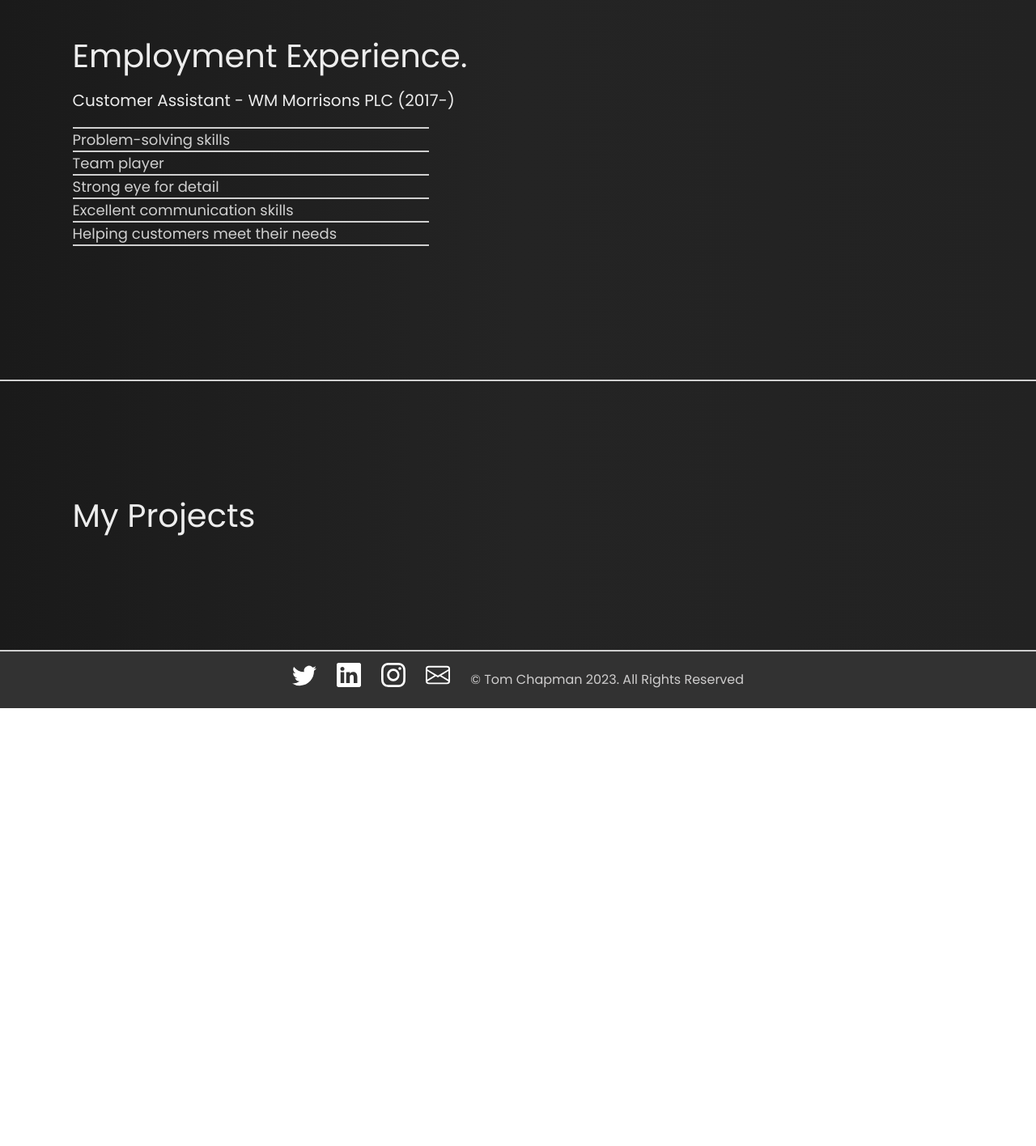
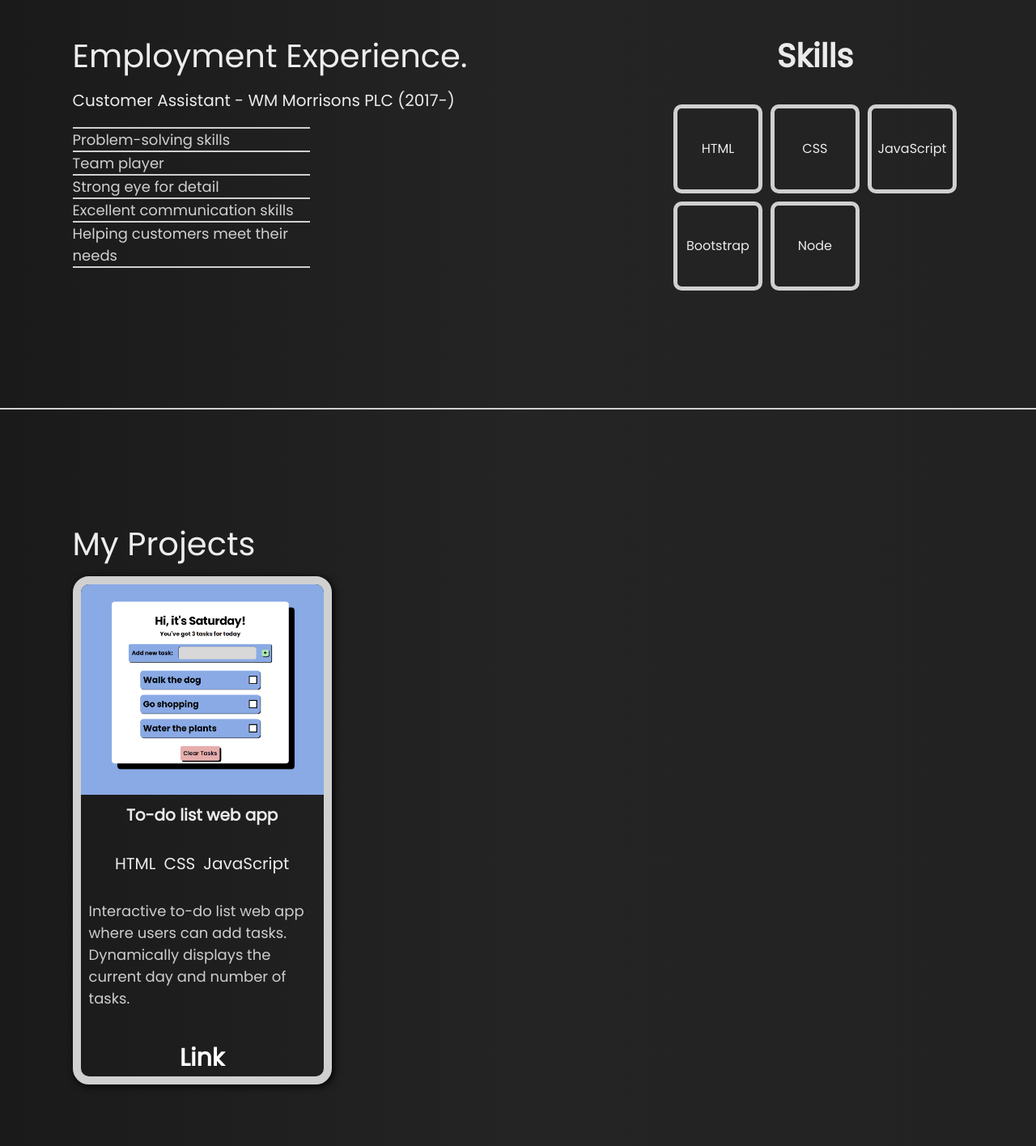
Before and after one commit to tomchaweb/portfolio, a plain HTML site: page index.html in a window 1280 px wide. Shown: the part 1244-2660 px from the top of the page at 81% size. Before the commit the page ends 2119 px from the top, so only its background shows below. Drawn offline with Linux system fonts and the light colour scheme.

Commit message:
Add files via upload

```diff
--- a/index.html
+++ b/index.html
@@ -16,11 +16,11 @@
 
     <nav>
         <h2>Tom Chapman | <span>Web</span></h2>
-        <ul>
+        <!-- <ul>
             <li><a>About Me</a></li>
             <li><a>My Work</a></li>
             <li><a>Contact Me</a></li>
-        </ul>
+        </ul> -->
     </nav>
 
     <div class="hero">
@@ -55,6 +55,7 @@
 
     <hr/>
 
+    <div class="employment-skills-box">
         <div class="employment">
             <h2>Employment Experience.</h2>
             <h3>Customer Assistant - WM Morrisons PLC (2017-)</h3>
@@ -73,10 +74,35 @@
             </ul>
         </div>
 
+        <div class="skills">
+            <h2>Skills</h2>
+            <ul>
+                <li>HTML</li>
+                <li>CSS</li>
+                <li>JavaScript</li>
+                <li>Bootstrap</li>
+                <li>Node</li>
+            </ul>
+        </div>
+    </div>
+
     <hr />
 
     <div class="projects">
     <h2>My Projects</h2>
+        <div class="project-cards-div">
+            <div class="project-card">
+                <img src="./assets/to-do-list.png" alt="to-do-list web app screenshot">
+                <h3>To-do list web app</h3>
+                <ul>
+                    <li>HTML</li>
+                    <li>CSS</li>
+                    <li>JavaScript</li>
+                </ul>
+                <p>Interactive to-do list web app where users can add tasks. Dynamically displays the current day and number of tasks.</p>
+                <a href="https://tomchaweb.github.io/to-do-list/">Link</a>
+            </div>
+        </div>
     </div>
 
     <hr/>
--- a/style.css
+++ b/style.css
@@ -202,15 +202,14 @@ footer > a:hover {
     font-weight: 500;
 }
 
-.employment {
+.employment-skills-box {
+    display: grid;
+    grid-template-columns: 2fr 1fr;
     margin-left: 5%;
-    margin-right:  5%;
+    margin-right: 5%;
     margin-bottom: 100px;
     margin-top: 100px;
-    /* background-image: radial-gradient(circle, rgba(231,231,231,1) 0%, rgba(203,203,203,1) 100%); */
     padding: 2%;
-    /* border-radius: 10px; */
-    /* box-shadow: 2px 2px 5px black; */
 }
 
 .employment > h2 {
@@ -240,6 +239,35 @@ footer > a:hover {
     padding-left: 0;
 }
 
+.skills {
+    display:flex;
+    flex-direction: column;
+    align-items: center;
+}
+
+.skills > ul {
+    padding: 0;
+    list-style: none;
+    display: grid;
+    grid-template-columns: 1fr 1fr 1fr;
+    gap: 10px;
+    align-items: end;
+    text-align: center;
+    width: 350px;
+}
+
+.skills > ul > li {
+    display: flex;
+    justify-content: center;
+    align-items: center;
+    text-align: center;
+    font-size: 1.6rem;
+    border: 5px solid #d0d0d0;
+    border-radius: 10px;
+    width: 100px;
+    height: 100px;
+}
+
 .projects {
     margin-left: 5%;
     margin-right: 5%;
@@ -253,6 +281,31 @@ footer > a:hover {
     font-weight: 500;
     text-align: left;
     padding-left: 0;
+}
+
+
+.project-card {
+    display: flex;
+    gap: 10px;
+    flex-direction: column;
+    align-items: center;
+    width: 300px;
+    border: 10px solid #d0d0d0;
+    border-radius: 20px;
+    box-shadow: 2px 2px 10px black;
+}
+
+.project-card > img {
+    border-radius: 10px 10px 0px 0px;
+    width: 300px
+}
+.project-card > ul {
+    padding: 0;
+    list-style: none;
+    display: flex;
+    align-items: center;
+    justify-content: space-between;
+    gap: 10px;
 }
 
 hr {
@@ -350,6 +403,10 @@ nav > h2 > span {
         width: 100%;
     }
 
+    .employment-skills-box {
+        grid-template-columns: 1fr;
+    }
+
     footer {
         display: grid;
         grid-template-rows: 1fr 1fr;
```
Also changed, not shown: assets/to-do-list.png (added). Lines whose indentation alone changed are shown as unchanged.
